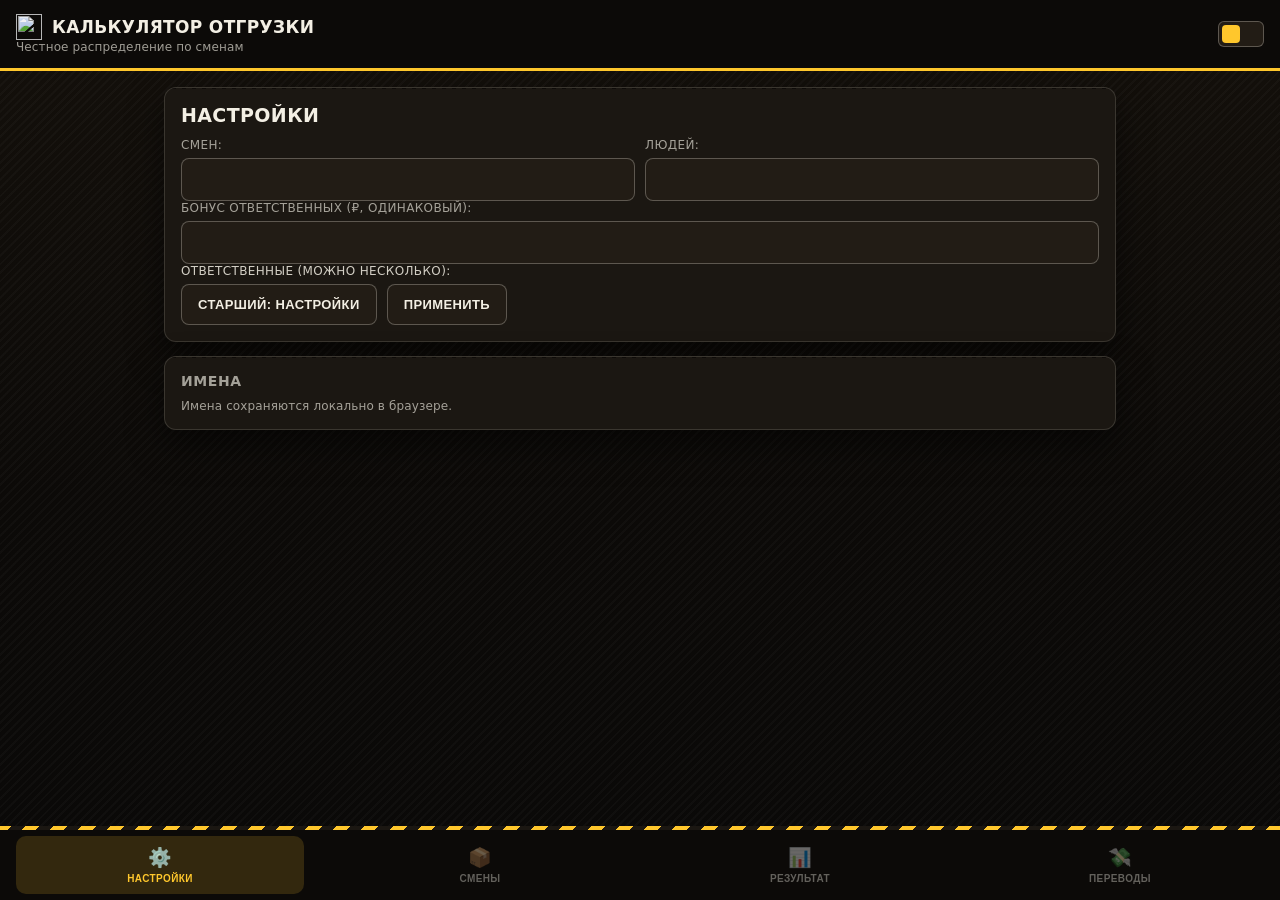
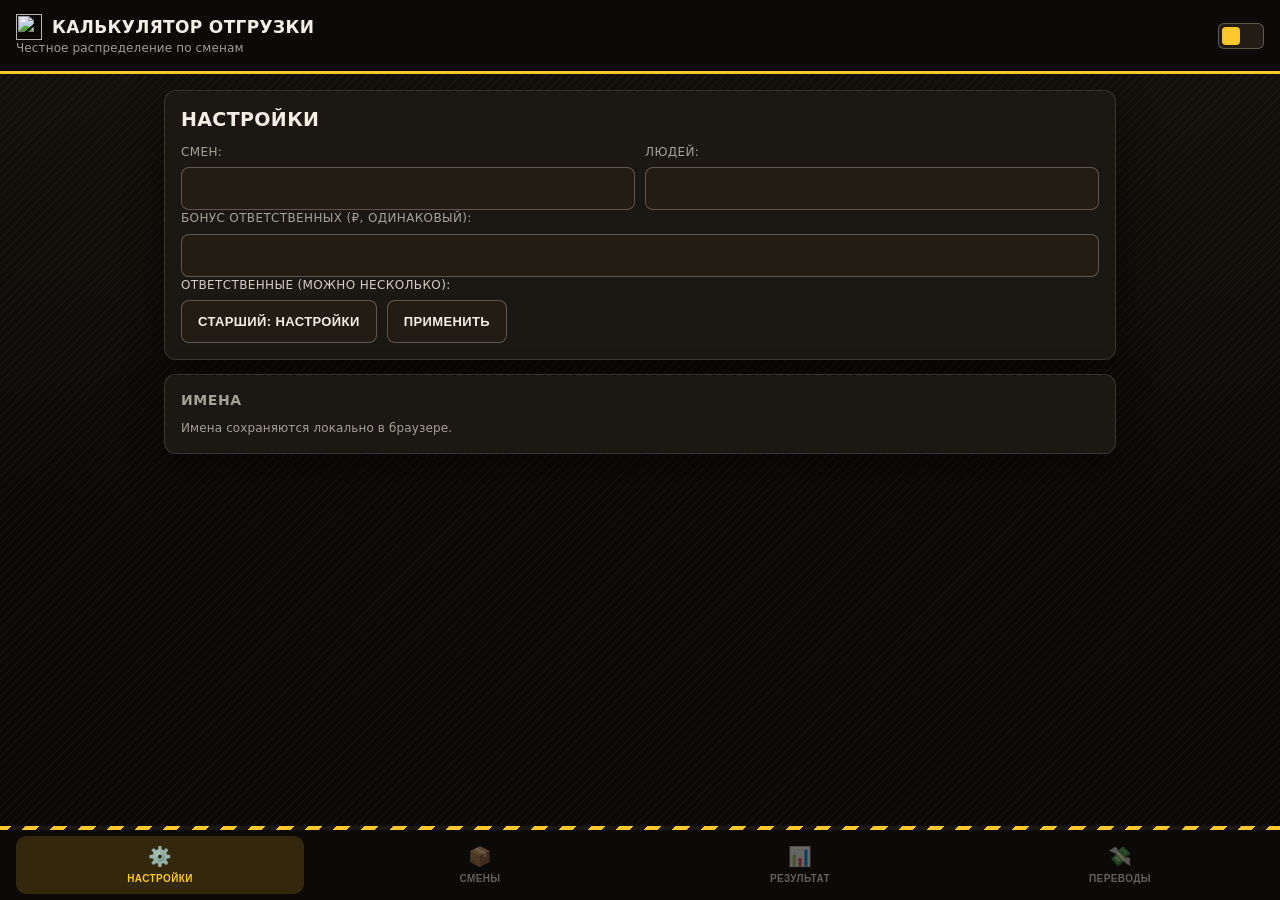

Add files via upload

--- a/styles.css
+++ b/styles.css
@@ -68,11 +68,14 @@ html,body{height:100%}
 html{
   background: var(--bg0);
   overscroll-behavior: none;
+  -webkit-text-size-adjust: 100%;
+  text-size-adjust: 100%;
 }
 body{
   margin:0;
   font-family:var(--sans);
   color:var(--ink);
+  line-height:1.45;
   background:
     repeating-linear-gradient(135deg, rgba(255,255,255,.025) 0 2px, transparent 2px 6px),
     linear-gradient(180deg, var(--bg1), var(--bg0) 55%, var(--bg2));
@@ -128,9 +131,9 @@ body{
   background-position: 4px 0;
   opacity:.9;
 }
-h2{margin:0 0 12px 0;font-size:19px;font-weight:800;text-transform:uppercase;letter-spacing:.02em}
-h3{margin:0 0 10px 0;font-size:14px;font-weight:800;text-transform:uppercase;letter-spacing:.04em;color:var(--ink-soft)}
-h4{margin:0 0 8px 0;font-size:12px;font-weight:800;text-transform:uppercase;letter-spacing:.06em;color:var(--ink-soft)}
+h2{margin:0 0 12px 0;font-size:19px;font-weight:800;text-transform:uppercase;letter-spacing:.02em;line-height:1.3}
+h3{margin:0 0 10px 0;font-size:14px;font-weight:800;text-transform:uppercase;letter-spacing:.04em;color:var(--ink-soft);line-height:1.35}
+h4{margin:0 0 8px 0;font-size:12px;font-weight:800;text-transform:uppercase;letter-spacing:.06em;color:var(--ink-soft);line-height:1.35}
 
 .row{display:flex;gap:10px;align-items:center;flex-wrap:wrap}
 .row.space{justify-content:space-between}
@@ -168,6 +171,7 @@ input:focus,select:focus{
   font-weight:700;
   text-transform:uppercase;
   font-size:13px;
+  line-height:1.35;
   letter-spacing:.03em;
   transition: transform .08s ease, background .15s ease, border-color .15s ease;
   touch-action: manipulation;
@@ -198,6 +202,7 @@ input:focus,select:focus{
   background:var(--paper2);
   color:var(--ink-soft);
   font-size:11px;
+  line-height:1.4;
   text-transform:uppercase;
   letter-spacing:.03em;
   font-weight:700;
@@ -243,7 +248,7 @@ input:focus,select:focus{
   font-size:19px;
   touch-action: manipulation;
 }
-.tab span{font-size:10px;text-transform:uppercase;letter-spacing:.04em;font-weight:700}
+.tab span{font-size:10px;text-transform:uppercase;letter-spacing:.04em;font-weight:700;line-height:1.3}
 .tab.active{color:var(--hazard)}
 .tab.active::before{
   content:"";
@@ -289,9 +294,65 @@ input:focus,select:focus{
 }
 .chip input{ width:16px; height:16px; min-width:0; padding:0; accent-color:var(--hazard); }
 .chip span{font-family:var(--sans)}
-.label{ font-size:12px; opacity:0.85; margin-bottom:6px; text-transform:uppercase; letter-spacing:.03em; }
+.label{ font-size:12px; opacity:0.85; margin-bottom:6px; text-transform:uppercase; letter-spacing:.03em; line-height:1.4; }
+
+/* =============== Кастомная цифровая клавиатура =============== */
+.keypadBackdrop{
+  position:fixed; inset:0; z-index:40;
+  background: rgba(0,0,0,.45);
+}
+.keypad{
+  position:fixed; left:0; right:0; bottom:0; z-index:41;
+  background: var(--paper);
+  border-top:3px solid var(--hazard);
+  border-radius: 18px 18px 0 0;
+  padding: 14px 14px calc(14px + env(safe-area-inset-bottom));
+  box-shadow: 0 -18px 40px rgba(0,0,0,.4);
+  animation: keypadUp .18s ease both;
+}
+@keyframes keypadUp{ from{ transform:translateY(100%);} to{ transform:translateY(0);} }
+.keypadHeader{
+  display:flex; align-items:center; justify-content:space-between; gap:12px;
+  margin-bottom:12px;
+}
+.keypadTargetLabel{ font-size:11px; text-transform:uppercase; letter-spacing:.04em; color:var(--ink-faint); font-weight:800; line-height:1.4; }
+.keypadTarget{ font-family:var(--mono); font-size:24px; font-weight:800; }
+.keypadDone{ padding:12px 20px; }
+.keypadQuick{ display:flex; gap:8px; margin-bottom:12px; flex-wrap:wrap; }
+.keypadGrid{
+  display:grid; grid-template-columns: repeat(3, 1fr); gap:8px;
+}
+.keypadGrid button{
+  border:1px solid var(--line-strong);
+  background:var(--paper2);
+  color:var(--ink);
+  border-radius: var(--radius-sm);
+  padding:16px 0;
+  font-size:20px;
+  font-weight:700;
+  font-family:var(--mono);
+  cursor:pointer;
+  touch-action: manipulation;
+}
+.keypadGrid button:active{ background:var(--hazard-dim); }
+.keypadBack{ color:var(--bad); }
+
+/* Строка ввода теперь только показывает значение — тап открывает клавиатуру */
+.shiftRowTop input{
+  cursor:pointer;
+  caret-color: transparent;
+}
+.shiftRow.editing{
+  border-color: var(--hazard);
+  background: var(--hazard-dim);
+}
+
+/* Кнопки действий над карточкой смены */
+.shiftCardActions{ display:flex; gap:8px; margin-bottom:10px; flex-wrap:wrap; }
+.shiftCardActions .btn{ padding:8px 12px; font-size:11px; }
 
 /* =============== Shift ticket cards =============== */
+
 .shiftCards{ display:flex; flex-direction:column; gap:12px; }
 .shiftCard{
   border-radius: var(--radius);
@@ -312,8 +373,16 @@ input:focus,select:focus{
   padding-bottom:8px;
   border-bottom:1px dashed var(--line-strong);
 }
-.shiftCardTitle{ font-weight:800; letter-spacing:.02em; text-transform:uppercase; font-size:14px }
-.shiftCardMeta{ font-size:11px; color:var(--ink-faint); text-transform:uppercase; letter-spacing:.02em }
+.shiftCardTitle{ font-weight:800; letter-spacing:.02em; text-transform:uppercase; font-size:14px; line-height:1.35 }
+.shiftCardMeta{ font-size:11px; color:var(--ink-faint); text-transform:uppercase; letter-spacing:.02em; line-height:1.4 }
+.shiftDateLabel{
+  font-size:10px; color:var(--ink-faint); text-transform:uppercase; letter-spacing:.03em;
+  display:flex; flex-direction:column; gap:4px; align-items:flex-end;
+}
+.shiftDateInput{
+  min-width:0; width:150px;
+  padding:7px 8px; font-size:13px;
+}
 .shiftRows{ display:flex; flex-direction:column; gap:8px; }
 .shiftRow{
   display:flex; align-items:center; justify-content:space-between; gap:10px;
@@ -330,6 +399,8 @@ input:focus,select:focus{
   display:flex; align-items:center; gap:8px;
   font-weight:600;
   font-size:14px;
+  line-height:1.4;
+  flex-wrap:wrap;
 }
 .shiftRow input{
   width: 108px;
@@ -346,7 +417,7 @@ input:focus,select:focus{
 
 /* =============== Segmented control (report theme) =============== */
 .segmented{ display:inline-flex; gap:0; border:1px solid var(--line-strong); border-radius:8px; overflow:hidden; }
-.segBtn{ padding:8px 12px; font-size:11px; text-transform:uppercase; letter-spacing:.03em; font-weight:700; color:var(--ink-soft); background:var(--paper2); border:0; cursor:pointer; }
+.segBtn{ padding:8px 12px; font-size:11px; text-transform:uppercase; letter-spacing:.03em; font-weight:700; color:var(--ink-soft); background:var(--paper2); border:0; cursor:pointer; line-height:1.4; }
 .segBtn.active{ color:var(--hazard-ink); background: var(--hazard); }
 
 /* =============== Result rows =============== */
@@ -362,7 +433,7 @@ input:focus,select:focus{
   border-bottom:1px dashed var(--line);
 }
 .resRow:last-child{border-bottom:0}
-.resName{font-weight:700; font-size:14px}
+.resName{font-weight:700; font-size:14px; line-height:1.4}
 .resRight{display:flex; align-items:center; gap:10px; white-space:nowrap}
 .resArrow{font-family:var(--mono); font-variant-numeric:tabular-nums; font-size:13px; color:var(--ink-soft)}
 
@@ -381,7 +452,7 @@ input:focus,select:focus{
   box-shadow: var(--shadow);
 }
 .stickySummary .ssLabel{
-  font-size:11px; text-transform:uppercase; letter-spacing:.04em; color:var(--ink-faint); font-weight:800;
+  font-size:11px; text-transform:uppercase; letter-spacing:.04em; color:var(--ink-faint); font-weight:800; line-height:1.4;
 }
 .stickySummary .ssAmount{
   font-family:var(--mono); font-size:20px; font-weight:800; letter-spacing:0;
@@ -407,3 +478,46 @@ input:focus,select:focus{
 }
 .quickBtn:active{ background:var(--hazard-dim); border-color:var(--hazard); color:var(--ink); transform:scale(.96); }
 .quickBtn.clearOne{ color:var(--bad); border-color:var(--bad); }
+
+/* =============== Панель проверки OCR-импорта =============== */
+.ocrReview{
+  position:fixed; left:12px; right:12px; top:6%; bottom:6%; z-index:41;
+  background: var(--paper);
+  border:1px solid var(--line);
+  border-top:3px solid var(--hazard);
+  border-radius: 16px;
+  box-shadow: 0 -18px 40px rgba(0,0,0,.4);
+  display:flex; flex-direction:column;
+  overflow:hidden;
+}
+.ocrReviewHeader{
+  display:flex; align-items:center; justify-content:space-between; gap:10px;
+  padding:14px 16px;
+  border-bottom:1px solid var(--line);
+}
+.ocrReviewTitle{ font-weight:800; text-transform:uppercase; letter-spacing:.02em; font-size:14px; }
+.ocrReviewList{
+  flex:1; overflow-y:auto;
+  padding:12px 16px;
+  display:flex; flex-direction:column; gap:10px;
+}
+.ocrReviewFooter{
+  padding:12px 16px calc(12px + env(safe-area-inset-bottom));
+  border-top:1px solid var(--line);
+}
+.ocrReviewFooter .btn{ width:100%; }
+.ocrItem{
+  border:1px solid var(--line-strong);
+  border-radius: var(--radius-sm);
+  padding:12px;
+  background: var(--paper2);
+}
+.ocrItem.needsAttention{ border-color: var(--bad); background: var(--bad-bg); }
+.ocrItem.matched{ border-color: var(--good); }
+.ocrItemRow{ display:flex; align-items:center; gap:8px; margin-bottom:8px; flex-wrap:wrap; }
+.ocrItemRow:last-child{ margin-bottom:0; }
+.ocrItemLabel{ font-size:11px; text-transform:uppercase; letter-spacing:.03em; color:var(--ink-faint); min-width:70px; }
+.ocrItemRow select, .ocrItemRow input{ flex:1; min-width:100px; padding:8px 10px; font-size:13px; }
+.ocrItemStatus{ font-size:11px; font-weight:700; text-transform:uppercase; }
+.ocrItemStatus.ok{ color:var(--good); }
+.ocrItemStatus.warn{ color:var(--bad); }
